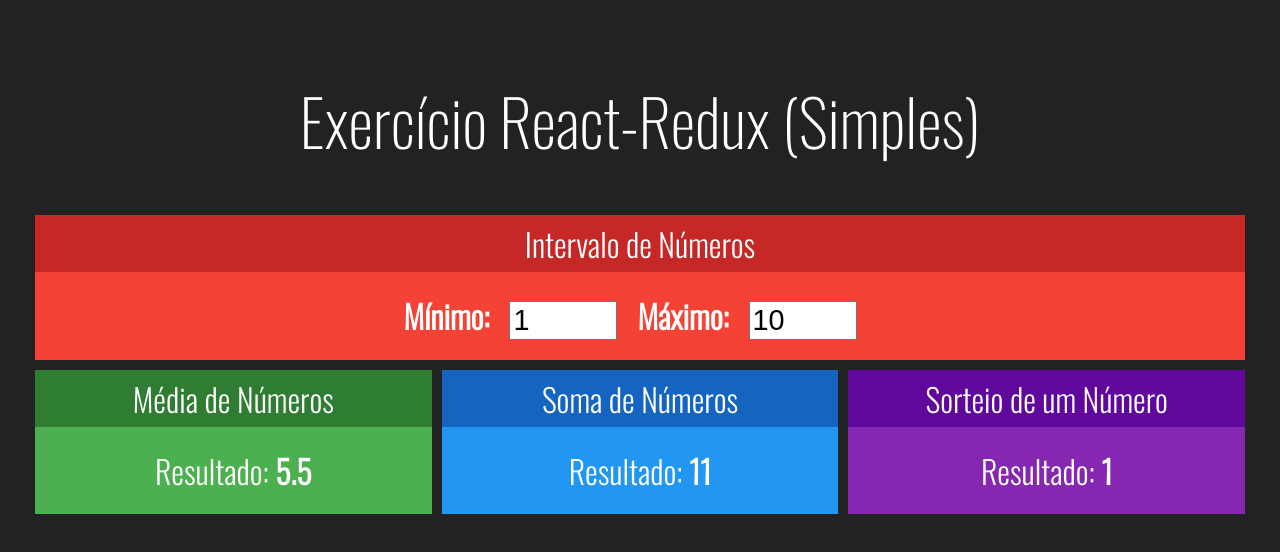
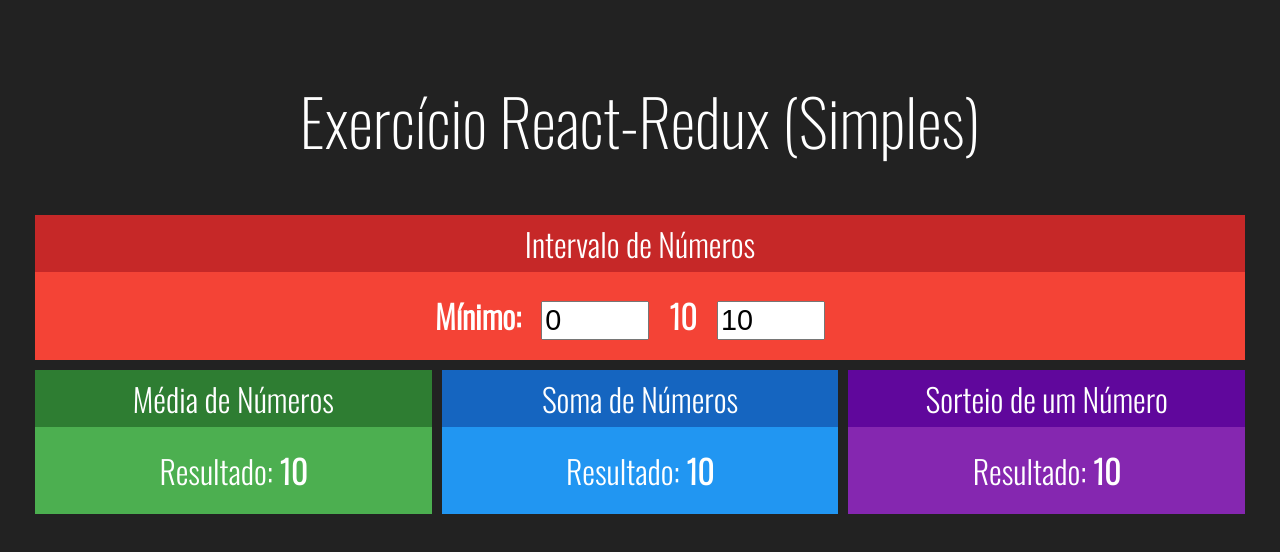
Before and after one commit to includeDaniel/React-Redux-Simples, a React (Create React App) app in the folder redux-simples/: page / in a window 1280 px wide. Shown: the top 552 px of the page. Built offline with nearby package versions, Linux system fonts and the light colour scheme.

Commit message:
cleaning before redux

```diff
--- a/redux-simples/src/App.js
+++ b/redux-simples/src/App.js
@@ -1,4 +1,4 @@
-import React, { useState } from 'react'
+import React from 'react'
 import './App.css';
 import Media from './components/Media';
 import Sorteio from './components/Sorteio';
@@ -7,19 +7,16 @@
 
 function App() {
 
-  const [min, setMin] = useState(1)
-  const [max, setMax] = useState(10)
-
   return (
     <div className="App">
       <h1>Exercício React-Redux (Simples)</h1>
       <div className="linha">
-        <Intervalo min={min} max={max} onMinChanged={setMin} onMaxChanged={setMax}></Intervalo>
+        <Intervalo ></Intervalo>
       </div>
       <div className="linha">
-        <Media min={min} max={max} ></Media>
-        <Soma min={min} max={max} ></Soma>
-        <Sorteio min={min} max={max} ></Sorteio>
+        <Media ></Media>
+        <Soma ></Soma>
+        <Sorteio ></Sorteio>
       </div>
     </div>
   );
--- a/redux-simples/src/components/Media.jsx
+++ b/redux-simples/src/components/Media.jsx
@@ -3,13 +3,12 @@
 
 // eslint-disable-next-line
 export default (props) => {
-  const { min, max } = props;
   return (
     <Card title="Média de Números" green>
       <div>
         <span>
           <span>Resultado: </span>
-          <strong>{(max + min) / 2}</strong>
+          <strong>10</strong>
         </span>
       </div>
     </Card>
--- a/redux-simples/src/components/Soma.jsx
+++ b/redux-simples/src/components/Soma.jsx
@@ -3,13 +3,12 @@
 
 // eslint-disable-next-line
 export default (props) => {
-  const { min, max } = props;
   return (
     <Card title="Soma de Números" blue>
       <div>
         <span>
           <span>Resultado: </span>
-          <strong>{max + min}</strong>
+          <strong>10</strong>
         </span>
       </div>
     </Card>
--- a/redux-simples/src/components/Sorteio.jsx
+++ b/redux-simples/src/components/Sorteio.jsx
@@ -3,14 +3,12 @@
 
 // eslint-disable-next-line
 export default (props) => {
-  const { min, max } = props;
-  const aleatorio = parseInt(Math.random() * (max - min)) + min;
   return (
     <Card title="Sorteio de um Número" purple>
       <div>
         <span>
           <span>Resultado: </span>
-          <strong>{aleatorio}</strong>
+          <strong>10</strong>
         </span>
       </div>
     </Card>
--- a/redux-simples/src/components/intervalo.jsx
+++ b/redux-simples/src/components/intervalo.jsx
@@ -4,25 +4,16 @@
 
 // eslint-disable-next-line
 export default (props) => {
-  const { min, max } = props;
   return (
     <Card title="Intervalo de Números" red>
       <div className="Intervalo">
         <span>
           <strong>Mínimo:</strong>
-          <input
-            type="number"
-            value={min}
-            onChange={(e) => props.onMinChanged(+e.target.value)}
-          />
+          <input type="number" value={0} readOnly />
         </span>
         <span>
-          <strong>Máximo:</strong>
-          <input
-            type="number"
-            value={max}
-            onChange={(e) => props.onMaxChanged(+e.target.value)}
-          />
+          <strong>10</strong>
+          <input type="number" value={10} readOnly />
         </span>
       </div>
     </Card>
```
